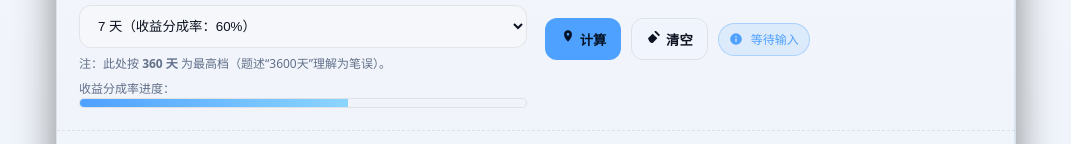
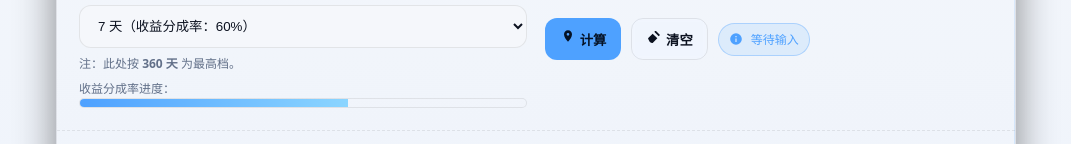
Before and after one commit to wormholepage/Earnings-Calculator, a plain HTML site: page index.html in a window 1280 px wide. Shown: the part 433-577 px from the top of the page, without its empty margins (104-1175 px from the left). Drawn offline with Linux system fonts and the light colour scheme.

Commit message:
Update index.html

```diff
--- a/index.html
+++ b/index.html
@@ -178,7 +178,7 @@
             <option value="180" data-multiplier="0.9">180 天（收益分成率：90%）</option>
             <option value="360" data-multiplier="1.0">360 天（收益分成率：100%）</option>
           </select>
-          <div id="periodHint" class="hint">注：此处按 <strong>360 天</strong> 为最高档（题述“3600天”理解为笔误）。</div>
+          <div id="periodHint" class="hint">注：此处按 <strong>360 天</strong> 为最高档。</div>
           <div class="hint">收益分成率进度：</div>
           <div class="meter" aria-hidden="true"><span id="meterBar"></span></div>
         </div>
```
